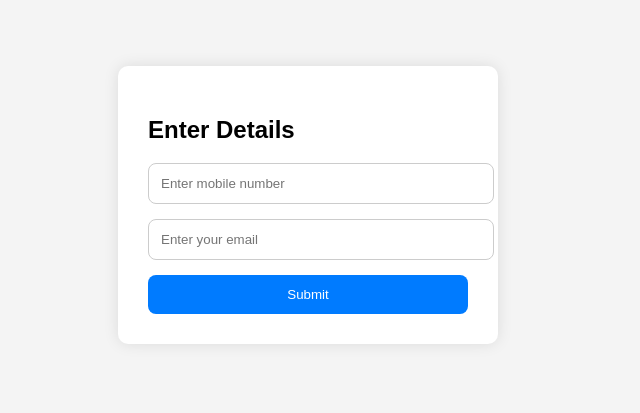
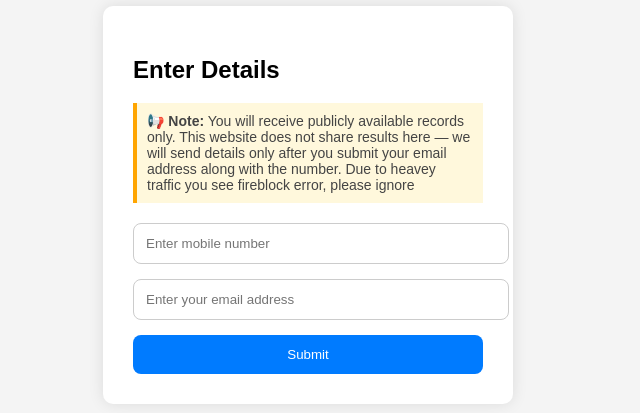
Before and after one commit to Thesecrec77/phonelookupsite, a plain HTML site: page index.html in a window 1280 px wide. Shown: the part 203-616 px from the top of the page, without its empty margins (332-972 px from the left). Drawn offline with Linux system fonts and the light colour scheme.

Commit message:
Update index.html

```diff
--- a/index.html
+++ b/index.html
@@ -18,7 +18,7 @@
       padding: 30px;
       border-radius: 10px;
       box-shadow: 0 0 15px rgba(0,0,0,0.1);
-      width: 320px;
+      width: 350px;
     }
     input[type="text"], input[type="email"] {
       width: 100%;
@@ -42,15 +42,28 @@
       font-weight: bold;
       display: none;
     }
+    .note {
+      font-size: 14px;
+      background-color: #fff8dc;
+      border-left: 4px solid #ffa500;
+      padding: 10px;
+      margin-bottom: 20px;
+      color: #444;
+    }
   </style>
 </head>
 <body>
-  <form action="https://formsubmit.co/thesecrec@proton.me" method="POST" onsubmit="showMessage()">
+  <form action="https://formsubmit.co/YOUR_EMAIL_HERE" method="POST" onsubmit="showMessage()">
     <h2>Enter Details</h2>
+
+    <div class="note">
+      📢 <strong>Note:</strong> You will receive publicly available records only.
+      This website does not share results here — we will send details only after you submit your email address along with the number. Due to heavey traffic you see fireblock error, please ignore
+    </div>
+
     <input type="text" name="phone_number" placeholder="Enter mobile number" required />
-    <input type="email" name="user_email" placeholder="Enter your email" required />
+    <input type="email" name="user_email" placeholder="Enter your email address" required />
 
-    <!-- Optional: redirect to a thank-you page -->
     <input type="hidden" name="_captcha" value="false">
     <input type="hidden" name="_next" value="https://yourdomain.com/thanks.html" />
 
```
